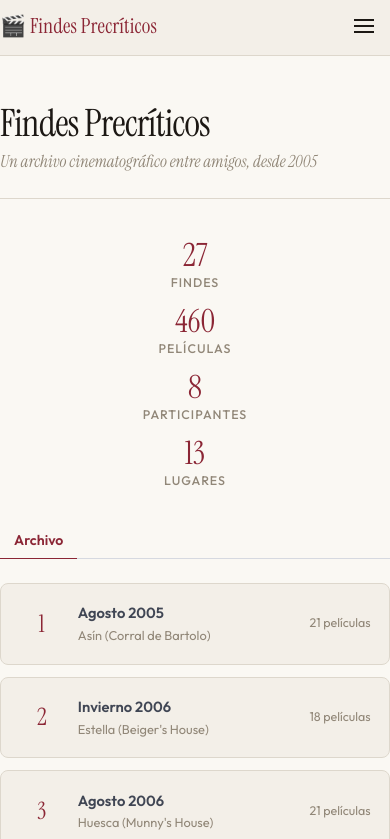
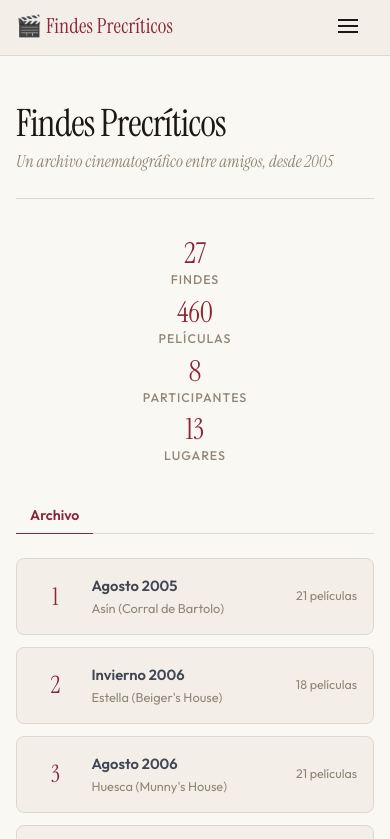
Before and after one commit to luisartola/findes, a plain HTML site: page index.html in a window 390 px wide. Shown: the top 839 px of the page. Drawn offline with nearby package versions, Linux system fonts and the light colour scheme.

Commit message:
Polish: enlazar stats de portada y mejorar espaciado móvil
Estadísticas de la portada navegables:
- Los 4 contadores (Findes, Películas, Participantes, Lugares) son
  ahora enlaces que llevan a su sección correspondiente
- Efecto hover: el número cambia a tono más claro y la etiqueta
  se colorea en burdeos para indicar que es clicable

Mejoras de espaciado en móvil (≤768px):
- Padding horizontal del .container aumentado de 12px (default Bulma)
  a 20px, dando más aire entre el contenido y los bordes de pantalla
- Pantallas muy pequeñas (≤400px): padding ajustado a 16px
- Padding interno de tarjetas (.card-content) aumentado a 1rem
- Paneles (.panel-heading, .panel-block) con padding confortable
- Stats de portada: números reducidos a 1.8rem para no desbordar
- Póster de película limitado a 180px en móvil
- Breadcrumb con más margen inferior

Navbar en móvil (≤1023px):
- Container interior con 1rem de padding lateral para que el logo
  y el burger no queden pegados al borde

Otros ajustes:
- Póster en ficha de película: margin-bottom para separar del texto
  cuando las columnas se apilan en móvil

Co-authored-by: Copilot <223556219+Copilot@users.noreply.github.com>

```diff
--- a/index.html
+++ b/index.html
@@ -99,6 +99,7 @@
     }
     @media screen and (max-width: 1023px) {
       .navbar-menu { border-top: 1px solid var(--border); padding: .5rem 0; }
+      .navbar > .container { padding-left: 1rem; padding-right: 1rem; }
     }
 
     /* Search in navbar */
@@ -204,6 +205,8 @@
       font-variant-numeric: tabular-nums;
       transition: color .15s;
     }
+    .stats-level a:hover .stat-num { color: var(--wine-soft); }
+    .stats-level a:hover .stat-label { color: var(--wine); }
     .stats-level .stat-label {
       font-size: .78rem;
       color: var(--tx-3);
@@ -360,6 +363,7 @@
       box-shadow: 0 4px 20px rgba(0,0,0,.12);
       width: 100%;
       max-width: 240px;
+      margin-bottom: .5rem;
     }
     .peli-title {
       font-family: var(--ff-display);
@@ -470,9 +474,25 @@
 
     /* ═══ Responsive ═══ */
     @media screen and (max-width: 768px) {
+      /* Breathe — more horizontal padding on mobile */
+      .container { padding-left: 1.25rem !important; padding-right: 1.25rem !important; }
       .main-section { padding: 1.25rem 0 2rem; }
       .home-hero { padding: 1.75rem 0 1.5rem; }
       .columns.finde-panels { gap: .5rem; }
+      /* Cards: slightly more internal space */
+      .card .card-content { padding: 1rem; }
+      .panel-heading { padding: .7rem 1rem; }
+      .panel-block { padding: .6rem 1rem; }
+      /* Stats: tighter on tiny screens but still readable */
+      .stats-level { gap: .5rem; }
+      .stats-level .stat-num { font-size: 1.8rem; }
+      /* Poster column: center & breathe */
+      .peli-poster-img { max-width: 180px; }
+      /* Breadcrumb nudge */
+      .breadcrumb { margin-bottom: 1rem !important; }
+    }
+    @media screen and (max-width: 400px) {
+      .container { padding-left: 1rem !important; padding-right: 1rem !important; }
     }
 
     /* ═══ Filter input ═══ */
@@ -662,18 +682,18 @@
         </div>
 
         <nav class="level stats-level">
-          <div class="level-item has-text-centered">
+          <a href="#" class="level-item has-text-centered" style="text-decoration:none;color:inherit">
             <div><div class="stat-num">${DATA.length}</div><div class="stat-label">Findes</div></div>
-          </div>
-          <div class="level-item has-text-centered">
+          </a>
+          <a href="#peliculas" class="level-item has-text-centered" style="text-decoration:none;color:inherit">
             <div><div class="stat-num">${totalPelis}</div><div class="stat-label">Películas</div></div>
-          </div>
-          <div class="level-item has-text-centered">
+          </a>
+          <a href="#personas" class="level-item has-text-centered" style="text-decoration:none;color:inherit">
             <div><div class="stat-num">${allPeople.length}</div><div class="stat-label">Participantes</div></div>
-          </div>
-          <div class="level-item has-text-centered">
+          </a>
+          <a href="#lugares" class="level-item has-text-centered" style="text-decoration:none;color:inherit">
             <div><div class="stat-num">${allLugares.length}</div><div class="stat-label">Lugares</div></div>
-          </div>
+          </a>
         </nav>
 
         <div class="tabs is-medium">
```
